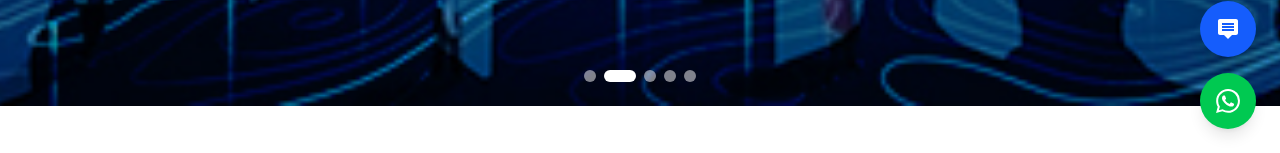
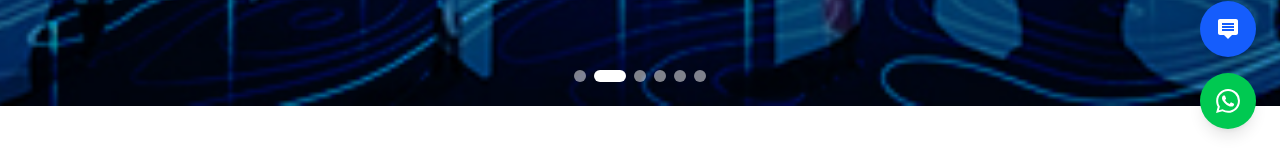
Before and after one commit to rajatv7865v/achromic-web, a Next.js app: page / in a window 1280 px wide. Shown: the part 647-800 px from the top of the page. Built offline with nearby package versions, Linux system fonts and the light colour scheme.

Commit message:
add data

```diff
--- a/src/app/page.tsx
+++ b/src/app/page.tsx
@@ -329,10 +329,19 @@ const heroSlides = [
     id: 7,
     type: "video",
     video:
-      "https://commondatastorage.googleapis.com/gtv-videos-bucket/sample/BigBuckBunny.mp4",
+      "/video/video1.mp4",
     title: "Watch Our Success Story",
     subtitle: "See how we've transformed careers and organizations",
   },
+  {
+    id: 8,
+    type: "video",
+    video:
+      "/video/video2.mp4",
+    title: "Watch Our Success Story",
+    subtitle: "See how we've transformed careers and organizations",
+  },
+
 ];
 
 // Hero Carousel Component
```
Also changed, not shown: 2 other files (tests, documents, lock files or other folders).
